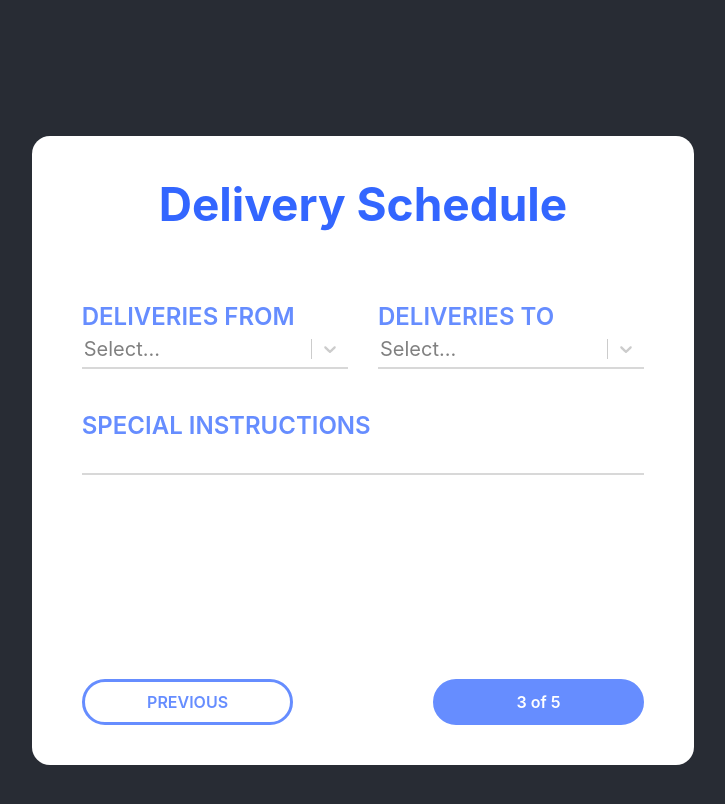
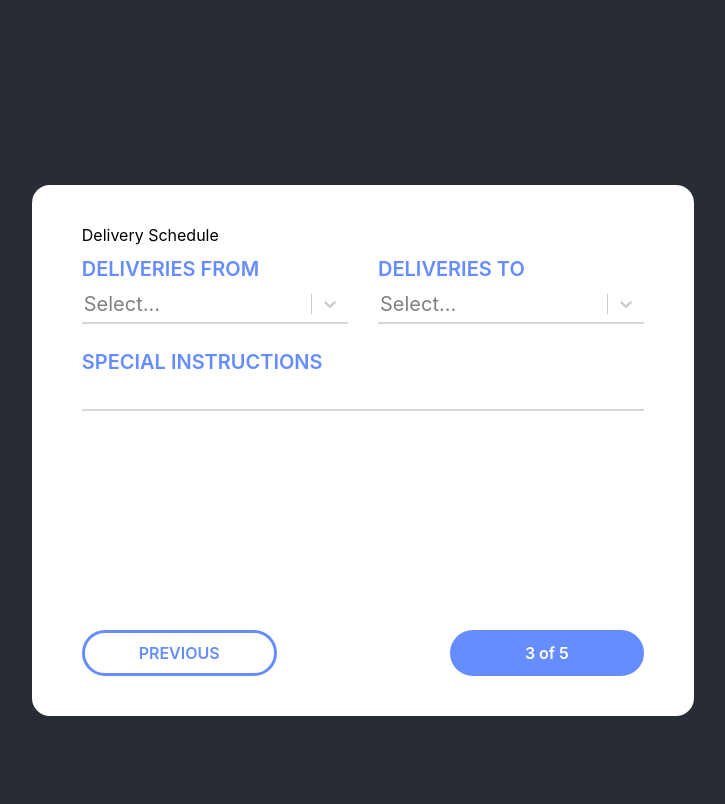
Before and after one commit to GregoryI/coastline-registration, a React (Create React App) app: page / in a window 1280 px wide. Shown: the top 804 px of the page, without its empty margins (277-1002 px from the left). Built offline with nearby package versions, Linux system fonts and the light colour scheme.

Commit message:
Change font sizes across app

```diff
--- a/src/css/App.css
+++ b/src/css/App.css
@@ -7,7 +7,7 @@ input, textarea, select {
   padding: 5px 0px;
   border: none;
   border-bottom: solid 2px #d8d8d8;
-  font-size: 20px;
+  font-size: 18px;
 }
 /*
 input {
@@ -48,7 +48,7 @@ button:hover {
   flex-direction: column;
   align-items: center;
   justify-content: center;
-  font-size: 16;
+  font-size: 14;
   /*color: white;*/
 }
 
--- a/src/css/Registration.css
+++ b/src/css/Registration.css
@@ -1,9 +1,9 @@
-.title {
+.form-title {
   /*color: #4f6c8d;*/
   color: #3366ff;
   font-weight: bold;
   /*font-size: calc(32px + 2vmin);*/
-  font-size: 46px;
+  font-size: 42px;
   text-align: center;
   margin-bottom: 50px;
 }
@@ -17,14 +17,17 @@
 .input-container {
   display: flex;
   flex-grow: 1;
-  flex-basis: 0;
   flex-direction: column;
-  margin: 20px 0px;
+  margin: 12px 0px;
 }
 
 @media only screen and (min-width: 600px) {
   .form-row {
     flex-direction: row;
+  }
+
+  .input-container {
+    flex-basis: 0;
   }
 
   .input-container:not(:first-child):not(:only-child) {
@@ -36,14 +39,32 @@
   }
 }
 
+.form-header {
+  color: #4a4a4a;
+  font-size: 24px;
+  font-weight: 600;
+  margin-top: 20px;
+  text-align: center;
+  margin-bottom: 20px;
+}
+
+.form-section-header {
+  color: #4a4a4a;
+  font-size: 20px;
+  font-weight: 600;
+  text-transform: uppercase;
+  margin-top: 20px;
+}
+
 .input-label {
   color: #668dff;
-  font-size: 24px;
+  font-size: 20px;
   font-weight: 600;
   text-transform: uppercase;
+  margin-bottom: 5px;
 }
 
-.input-lavel:focus {
+.input-label:focus {
   color: #3366ff;
 }
 
@@ -52,23 +73,20 @@
   height: 26px;
 }
 
-.select-input {
-  width: 100%;
-  background-color: green;
-}
 
 .footer {
   display: flex;
   flex-direction: row;
   justify-content: space-between;
   align-content: center;
+  margin-top: 20px;
 }
 
 .button {
   padding: 10px;
   border-radius: 30px;
   text-align: center;
-  width: 33%;
+  width: 30%;
   min-width: 50px;
   font-weight: 600;
 }
@@ -102,3 +120,28 @@
   border-color: #3366ff;
   color: #3366ff;
 }
+
+.send-email-button {
+  display: block;
+  width: inherit;
+  text-decoration: none;
+  margin-top: 60px;
+}
+
+.disclaimer {
+  color: black;
+  font-size: 10px;
+  margin-bottom: 30px;
+}
+
+.add-email-button {
+  display: flex;
+  flex-direction: row;
+  align-items: center;
+  width: 75px;
+  cursor: pointer;
+  color: #668dff;
+  border: solid 1px #668dff;
+  border-radius: 20px;
+  padding: 5px;
+}
--- a/src/css/Uikit.css
+++ b/src/css/Uikit.css
@@ -20,3 +20,8 @@
 .password-show:hover {
   background-color: #3366ff;
 }
+
+.graphic-button {
+  cursor: pointer;
+  margin: 0px 5px;
+}
```
